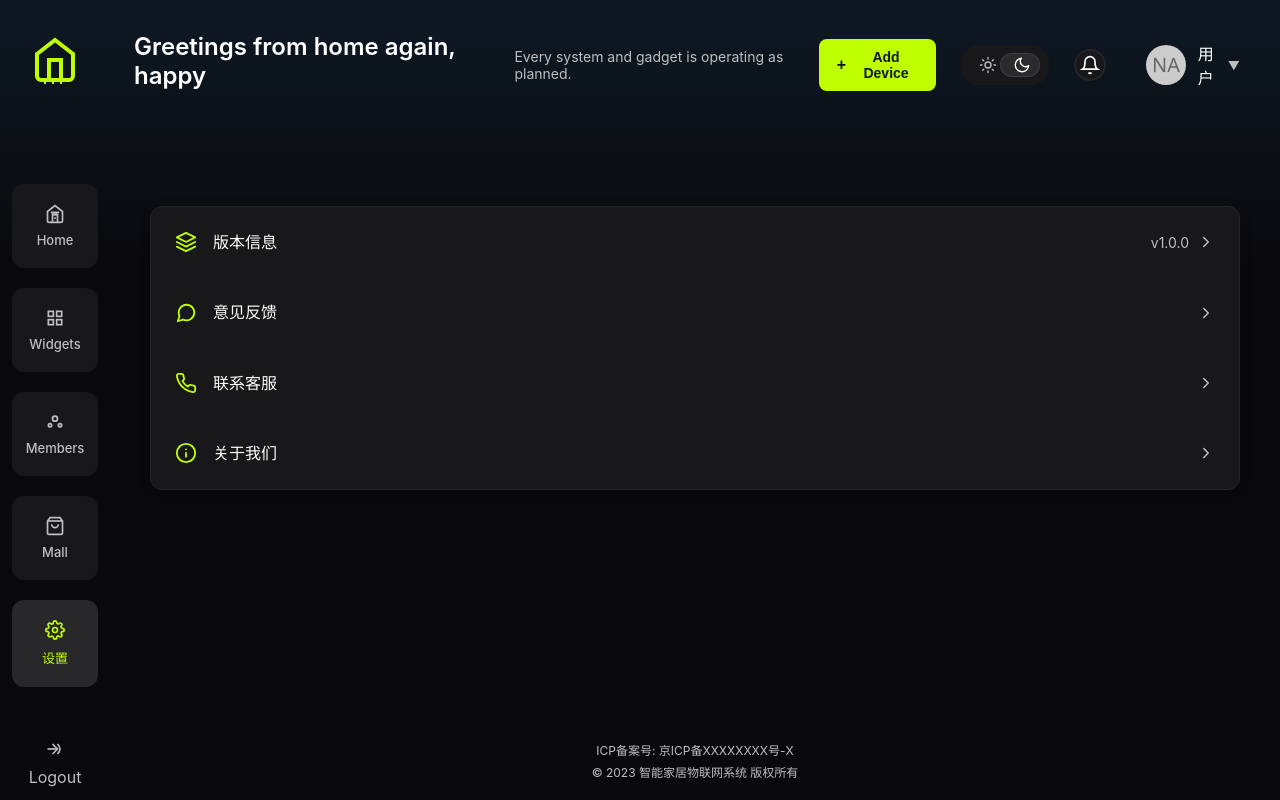
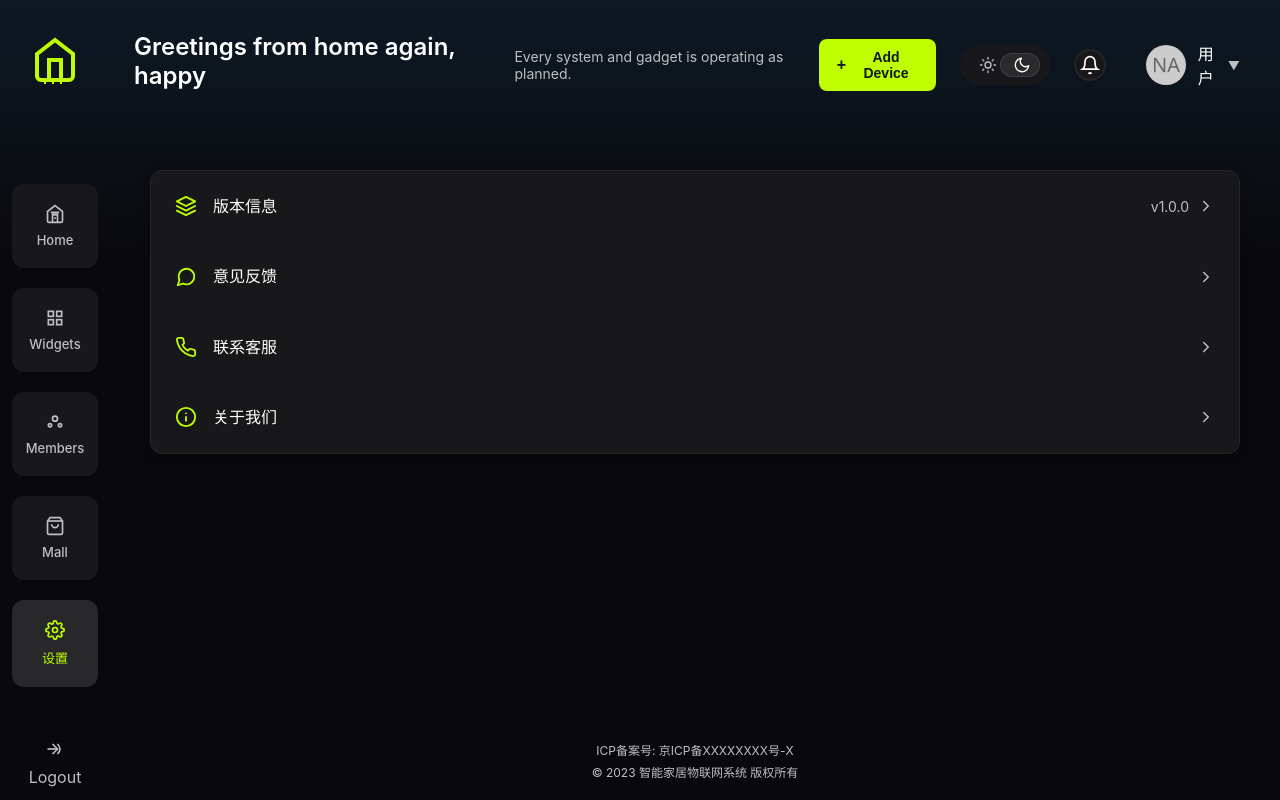
Before and after one commit to Jasper-Cheng/iot-web, a Vue app: page /settings in a window 1280 px wide. Built offline with nearby package versions, Linux system fonts and the light colour scheme; sample sign-in values are in the browser's storage.

Commit message:
移除margin-top

```diff
--- a/src/views/Settings.vue
+++ b/src/views/Settings.vue
@@ -389,7 +389,6 @@ export default {
   display: flex;
   flex: 1;
   padding: 20px;
-  margin-top: 36px;
 }
 
 .about-container {
```
